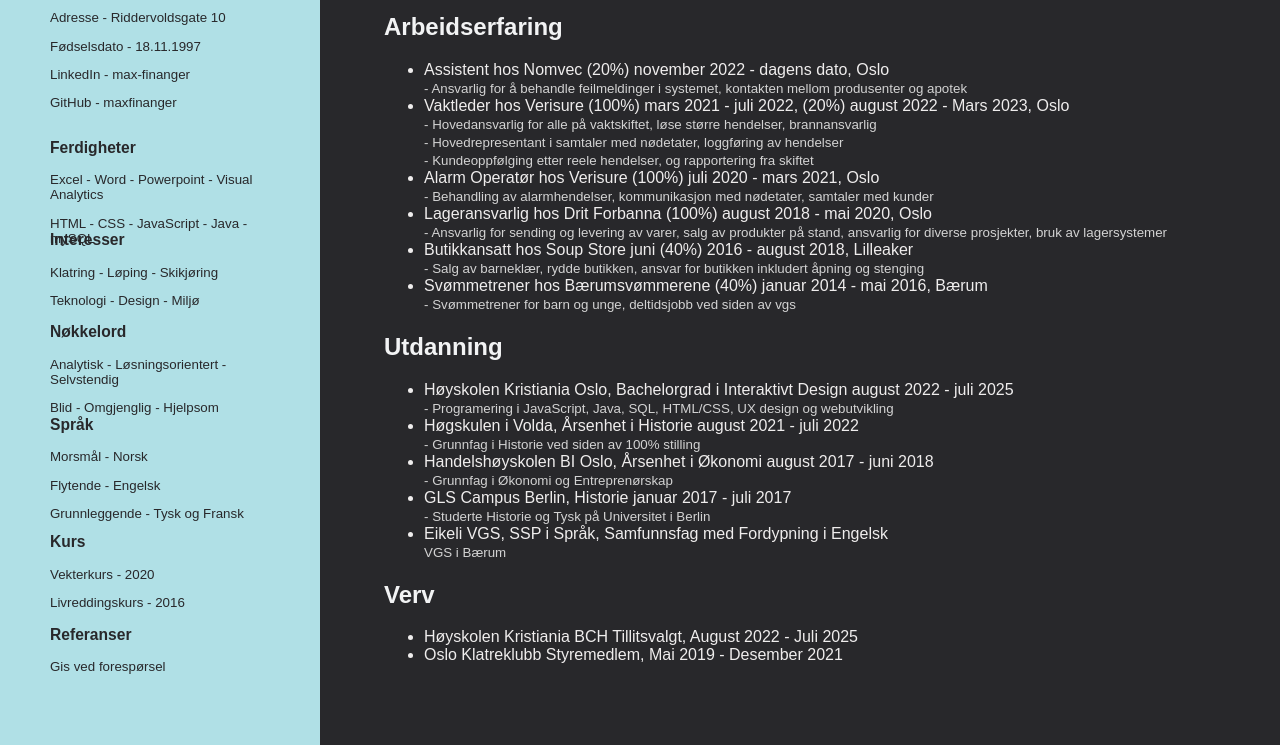
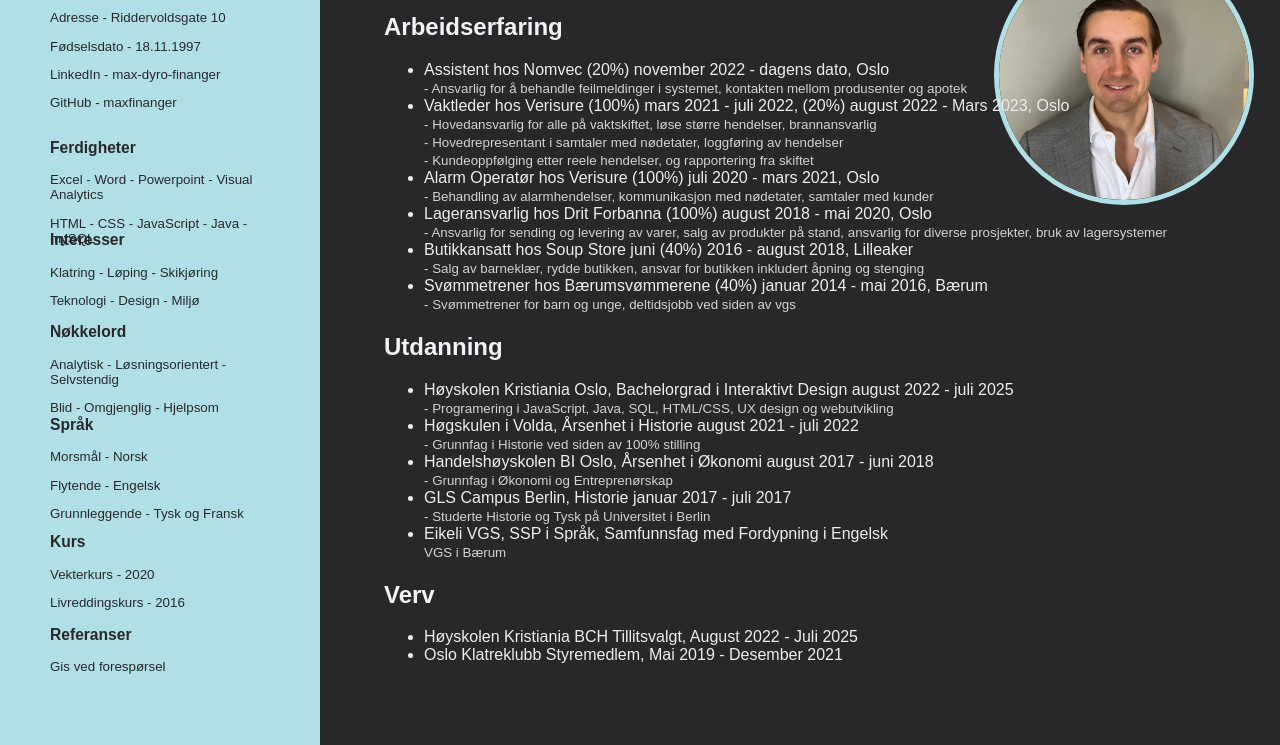
Before and after one commit to maxfinanger/portfolio, a plain HTML site: page html/CV2023.html in a window 1280 px wide. Shown: the part 95-840 px from the top of the page. Drawn offline with Linux system fonts and the light colour scheme.

Commit message:
Added picture, updated info
-

```diff
--- a/html/CV2023.html
+++ b/html/CV2023.html
@@ -15,7 +15,7 @@
             </h4>
         </header>
 
-        <img src="img/1665757102380.jpeg" alt="profileImg" />
+        <img src="/img/1665757102380.jpeg" alt="profileImg" />
 
         <main>
             <h2 id="workTitle">Arbeidserfaring</h2>
@@ -131,9 +131,9 @@
                 <p>
                     LinkedIn -
                     <a
-                        href="https://www.linkedin.com/in/max-finanger"
+                        href="https://www.linkedin.com/in/max-dyro-finanger"
                         id="linkedIn"
-                        >max-finanger</a
+                        >max-dyro-finanger</a
                     >
                 </p>
                 <p>
```
Also changed, not shown: img/1665757102380.jpeg (added).
